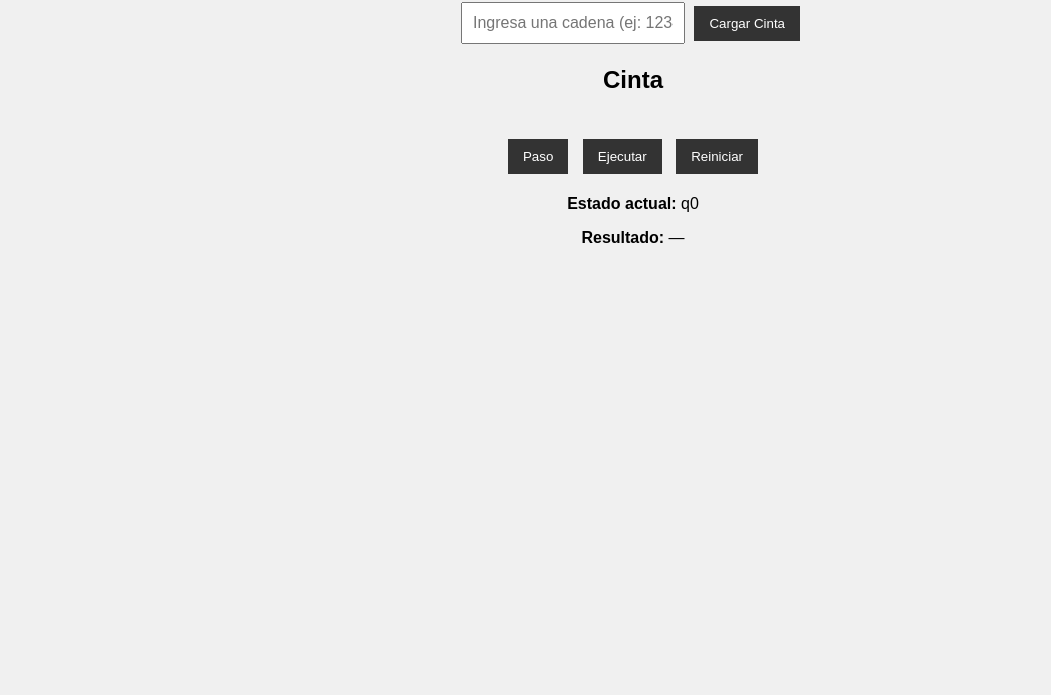
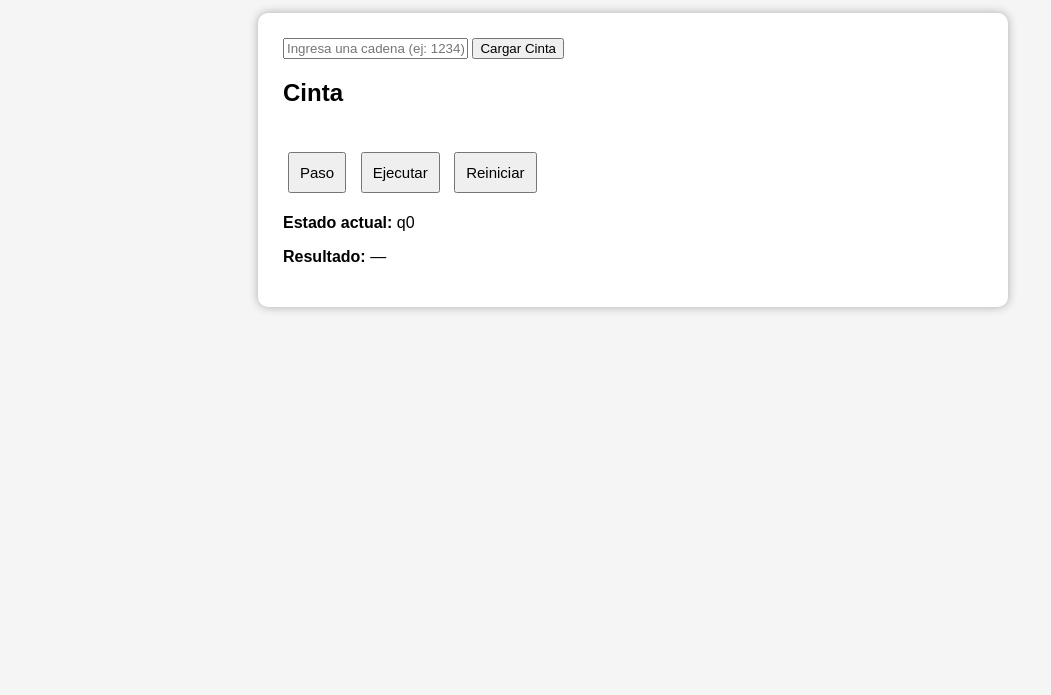
Before and after one commit to SamuelZuleta1/Proyecto-Final-MT-GLF, a plain HTML site: page index.html in a window 1280 px wide. Shown: the part 105-800 px from the top of the page, without its empty margins (7-1058 px from the left). Drawn offline with Linux system fonts and the light colour scheme.

Commit message:
Update styles in style.css for layout and design

```diff
--- a/style.css
+++ b/style.css
@@ -1,69 +1,43 @@
 body {
     font-family: Arial, sans-serif;
-    background: #f0f0f0;
-    text-align: center;
-    padding: 20px;
+    background: #f5f5f5;
+    padding: 30px;
 }
 
-h1 {
-    margin-bottom: 20px;
-}
-
-.input-area {
-    margin-bottom: 20px;
-}
-
-input {
-    padding: 10px;
-    width: 200px;
-    font-size: 16px;
-}
-
-button {
-    padding: 10px 15px;
-    margin: 5px;
-    background: #333;
-    color: white;
-    border: none;
-    cursor: pointer;
-}
-
-button:hover {
-    background: #555;
-}
-
-.machine {
-    margin-top: 30px;
+.container {
+    background: white;
+    padding: 25px;
+    border-radius: 10px;
+    max-width: 700px;
+    margin: auto;
+    box-shadow: 0 0 10px #aaa;
 }
 
 .tape {
     display: flex;
     justify-content: center;
-    margin: 10px 0;
+    padding: 10px;
+    gap: 5px;
 }
 
-.tape div {
-    width: 40px;
-    height: 40px;
+.cell {
+    width: 30px;
+    height: 30px;
     border: 2px solid black;
     display: flex;
+    align-items: center;
     justify-content: center;
-    align-items: center;
     background: white;
-    font-size: 20px;
+    font-size: 18px;
 }
 
 .head {
-    margin-top: -5px;
-    font-size: 25px;
-    height: 30px;
+    background: yellow;
+    border-color: red;
 }
 
-.controls {
-    margin-top: 20px;
+.controls button {
+    margin: 5px;
+    padding: 10px;
+    font-size: 15px;
 }
-
-.status {
-    margin-top: 25px;
-    font-size: 18px;
-}
```
